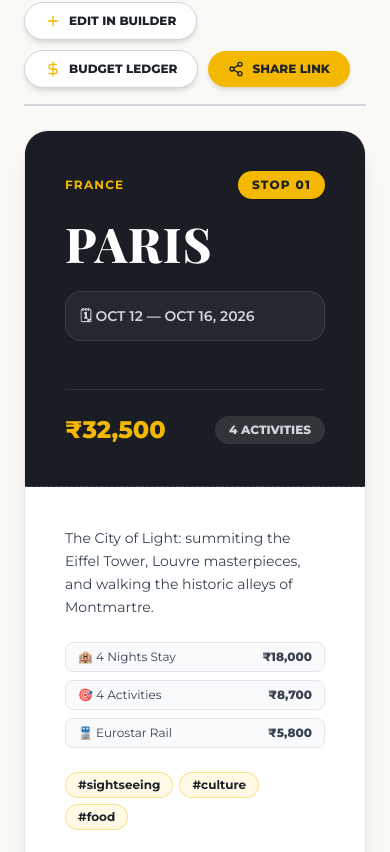
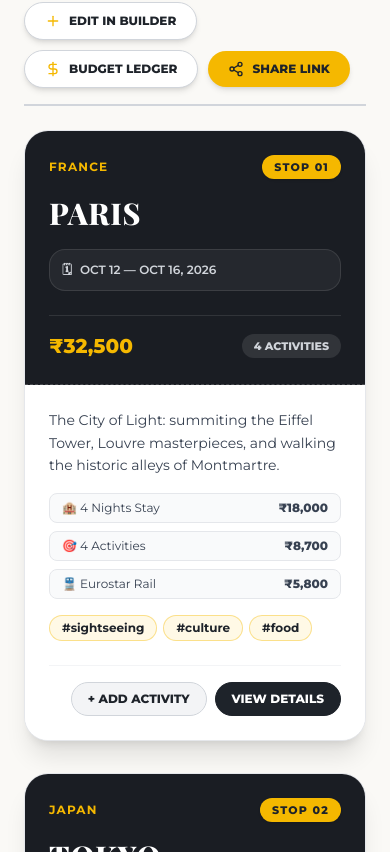
Before and after one commit to kavisha2035/LDCE_Hackathon, a React (Vite) app in the folder client/: page / in a window 390 px wide. Shown: the part 3252-4104 px from the top of the page. Built offline with nearby package versions, Linux system fonts and the light colour scheme; no server answers; a web font is replaced by a local one.

Commit message:
Make cards 100% responsive across mobile, tablet and desktop devices

```diff
--- a/client/src/components/TicketCard.jsx
+++ b/client/src/components/TicketCard.jsx
@@ -14,37 +14,38 @@ export default function TicketCard({
   return (
     <div
       onClick={onClick}
-      className={`flex flex-col md:flex-row min-h-[600px] h-full overflow-hidden rounded-3xl border border-gray-200 bg-white shadow-xl hover:shadow-2xl transition-all duration-300 group ${
+      className={`flex flex-col md:flex-row min-h-[420px] sm:min-h-[480px] h-full overflow-hidden rounded-3xl border border-gray-200 bg-white shadow-xl hover:shadow-2xl transition-all duration-300 group ${
         onClick ? 'cursor-pointer' : ''
       }`}
     >
       {/* Left Ticket Stub */}
-      <div className="bg-[#1A1D23] text-white p-10 md:w-72 shrink-0 flex flex-col justify-between relative border-b md:border-b-0 md:border-r border-dashed border-white/20">
+      <div className="bg-[#1A1D23] text-white p-6 sm:p-8 md:p-9 md:w-72 shrink-0 flex flex-col justify-between relative border-b md:border-b-0 md:border-r border-dashed border-white/20">
         <div>
-          <div className="flex items-center justify-between text-xs font-bold font-sans text-[#F5B800] mb-5 uppercase tracking-widest">
-            <span className="tracking-widest">{country || 'STOP'}</span>
+          <div className="flex items-center justify-between text-xs font-bold font-sans text-[#F5B800] mb-4 uppercase tracking-widest">
+            <span className="tracking-widest truncate max-w-[140px]">{country || 'STOP'}</span>
             {badge && (
-              <span className="px-3.5 py-1.5 rounded-full text-xs bg-[#F5B800] text-[#1E232A] font-extrabold shadow">
+              <span className="px-3 py-1 rounded-full text-[11px] bg-[#F5B800] text-[#1E232A] font-extrabold shadow">
                 {badge}
               </span>
             )}
           </div>
-          <h3 className="text-5xl sm:text-6xl font-black font-serif tracking-wide text-white leading-none mb-6 group-hover:text-[#F5B800] transition duration-300">
+          <h3 className="text-3xl sm:text-4xl md:text-5xl font-black font-serif tracking-wide text-white leading-tight mb-4 break-words group-hover:text-[#F5B800] transition duration-300">
             {city}
           </h3>
           {dates && (
-            <div className="text-sm font-sans font-semibold text-gray-300 mt-4 bg-white/5 p-3.5 rounded-2xl border border-white/10">
-              🗓 {dates}
+            <div className="text-xs sm:text-sm font-sans font-semibold text-gray-300 mt-2 bg-white/5 p-3 rounded-2xl border border-white/10 flex items-center gap-2">
+              <span>🗓</span>
+              <span className="truncate">{dates}</span>
             </div>
           )}
         </div>
 
-        <div className="mt-12 pt-6 border-t border-white/10 flex items-center justify-between font-sans">
-          <span className="text-[#F5B800] text-2xl font-black">
+        <div className="mt-6 pt-4 border-t border-white/10 flex items-center justify-between font-sans">
+          <span className="text-[#F5B800] text-xl sm:text-2xl font-black">
             {cost !== undefined ? `₹${cost.toLocaleString('en-IN')}` : ''}
           </span>
           {activitiesCount !== undefined && (
-            <span className="text-gray-300 text-xs font-extrabold uppercase bg-white/10 px-3.5 py-1.5 rounded-full">
+            <span className="text-gray-300 text-[11px] font-extrabold uppercase bg-white/10 px-3 py-1 rounded-full">
               {activitiesCount} {activitiesCount === 1 ? 'activity' : 'activities'}
             </span>
           )}
@@ -52,13 +53,13 @@ export default function TicketCard({
       </div>
 
       {/* Right Ticket Body */}
-      <div className="bg-white p-10 flex-1 flex flex-col justify-between space-y-8">
-        <div className="space-y-6">
+      <div className="bg-white p-6 sm:p-8 md:p-9 flex-1 flex flex-col justify-between space-y-6">
+        <div className="space-y-4">
           {children}
         </div>
 
         {actionButton && (
-          <div className="pt-6 border-t border-gray-100 flex justify-end">
+          <div className="pt-4 border-t border-gray-100 flex justify-end">
             {actionButton}
           </div>
         )}
--- a/client/src/pages/HomePage.jsx
+++ b/client/src/pages/HomePage.jsx
@@ -684,27 +684,27 @@ export default function HomePage({
         </div>
 
         {/* Destination Stamp Cards Grid */}
-        <div className="grid grid-cols-1 sm:grid-cols-2 lg:grid-cols-3 gap-10">
+        <div className="grid grid-cols-1 md:grid-cols-2 lg:grid-cols-3 gap-6 sm:gap-8 lg:gap-10">
           {filteredCities.map((city) => {
             const isSaved = savedCities.includes(city.name);
             return (
               <div
                 key={city.name}
-                className="bg-white border border-gray-200 rounded-3xl shadow-xl hover:shadow-2xl overflow-hidden flex flex-col justify-between group transition duration-300 min-h-[620px]"
+                className="bg-white border border-gray-200 rounded-3xl shadow-xl hover:shadow-2xl overflow-hidden flex flex-col justify-between group transition duration-300 min-h-[460px] sm:min-h-[520px] h-full"
               >
                 <div>
                   {/* Card Image Banner */}
-                  <div className="relative h-80 sm:h-96 overflow-hidden">
+                  <div className="relative h-60 sm:h-72 lg:h-80 overflow-hidden">
                     <img
                       src={city.image}
                       alt={city.name}
                       className="w-full h-full object-cover group-hover:scale-105 transition duration-700"
                     />
-                    <div className="absolute inset-0 bg-gradient-to-t from-black/80 via-black/20 to-transparent"></div>
+                    <div className="absolute inset-0 bg-gradient-to-t from-black/85 via-black/25 to-transparent"></div>
 
                     {/* Country Badge */}
-                    <div className="absolute top-6 left-6">
-                      <span className="px-4 py-1.5 bg-[#1E232A] text-[#F5B800] font-sans text-xs font-extrabold uppercase tracking-widest rounded-full shadow-md">
+                    <div className="absolute top-4 left-4 sm:top-6 sm:left-6">
+                      <span className="px-3.5 py-1.5 bg-[#1E232A] text-[#F5B800] font-sans text-[11px] sm:text-xs font-extrabold uppercase tracking-widest rounded-full shadow-md">
                         {city.country}
                       </span>
                     </div>
@@ -712,44 +712,44 @@ export default function HomePage({
                     <button
                       onClick={() => toggleSaveCity(city.name)}
                       title={isSaved ? "Saved to Bucket List" : "Save destination"}
-                      className={`absolute top-6 right-6 p-3 rounded-full shadow-lg transition cursor-pointer ${
+                      className={`absolute top-4 right-4 sm:top-6 sm:right-6 p-2.5 sm:p-3 rounded-full shadow-lg transition cursor-pointer ${
                         isSaved ? 'bg-[#F5B800] text-[#1E232A]' : 'bg-white/90 text-[#1E232A] hover:bg-white'
                       }`}
                     >
-                      <Heart className={`h-5 w-5 ${isSaved ? 'fill-[#1E232A]' : ''}`} />
+                      <Heart className={`h-4 w-4 sm:h-5 sm:w-5 ${isSaved ? 'fill-[#1E232A]' : ''}`} />
                     </button>
 
                     {/* Bottom Title on Image */}
-                    <div className="absolute bottom-6 left-6 right-6 flex items-end justify-between text-white">
-                      <div>
-                        <h3 className="text-4xl sm:text-5xl font-serif font-black tracking-wide leading-tight">
+                    <div className="absolute bottom-4 left-4 right-4 sm:bottom-6 sm:left-6 sm:right-6 flex items-end justify-between text-white gap-2">
+                      <div className="min-w-0 flex-1">
+                        <h3 className="text-2xl sm:text-3xl lg:text-4xl font-serif font-black tracking-wide leading-tight truncate">
                           {city.name}
                         </h3>
-                        <span className="text-xs text-[#F5B800] uppercase font-extrabold tracking-widest block mt-1">
+                        <span className="text-[10px] sm:text-xs text-[#F5B800] uppercase font-extrabold tracking-widest block mt-0.5 truncate">
                           {city.region} REGION
                         </span>
                       </div>
-                      <span className="px-3.5 py-1.5 bg-white/20 backdrop-blur-md text-white text-xs font-extrabold uppercase rounded-full">
+                      <span className="px-2.5 py-1 sm:px-3.5 sm:py-1.5 bg-white/20 backdrop-blur-md text-white text-[10px] sm:text-xs font-extrabold uppercase rounded-full shrink-0">
                         INDEX {city.costIndex}/5
                       </span>
                     </div>
                   </div>
 
                   {/* Body Content */}
-                  <div className="p-10 space-y-6">
-                    <p className="text-sm text-gray-600 leading-relaxed font-sans font-medium">
+                  <div className="p-6 sm:p-8 space-y-4 sm:space-y-6">
+                    <p className="text-xs sm:text-sm text-gray-600 leading-relaxed font-sans font-medium line-clamp-3">
                       {city.description}
                     </p>
 
-                    <div className="space-y-3">
+                    <div className="space-y-2">
                       <span className="text-[10px] text-gray-400 uppercase font-extrabold tracking-widest block">
                         SIGNATURE HIGHLIGHTS:
                       </span>
-                      <div className="flex flex-wrap gap-2">
+                      <div className="flex flex-wrap gap-1.5 sm:gap-2">
                         {city.highlights.map((h) => (
                           <span
                             key={h}
-                            className="px-3.5 py-1.5 bg-gray-100 text-gray-700 font-sans text-xs font-bold rounded-full border border-gray-200"
+                            className="px-3 py-1 bg-gray-100 text-gray-700 font-sans text-[11px] sm:text-xs font-bold rounded-full border border-gray-200"
                           >
                             {h}
                           </span>
@@ -760,20 +760,20 @@ export default function HomePage({
                 </div>
 
                 {/* Card Action Footer */}
-                <div className="p-10 pt-4 flex items-center justify-between border-t border-gray-100 bg-gray-50/50">
+                <div className="p-6 sm:p-8 pt-4 flex flex-col sm:flex-row sm:items-center justify-between border-t border-gray-100 bg-gray-50/50 gap-3">
                   <span className="text-xs text-gray-500 font-sans font-semibold">
-                    Popularity: <strong className="text-[#1E232A] text-sm font-black">{city.popularity}%</strong>
+                    Popularity: <strong className="text-[#1E232A] text-xs sm:text-sm font-black">{city.popularity}%</strong>
                   </span>
                   <div className="flex items-center gap-2">
                     <button
                       onClick={() => onNavigate('activities', { city: city.name })}
-                      className="px-5 py-2.5 bg-gray-200 hover:bg-gray-300 text-[#1E232A] font-extrabold text-xs uppercase tracking-wider transition cursor-pointer rounded-full"
+                      className="flex-1 sm:flex-initial px-4 py-2 sm:px-5 sm:py-2.5 bg-gray-200 hover:bg-gray-300 text-[#1E232A] font-extrabold text-[11px] sm:text-xs uppercase tracking-wider transition cursor-pointer rounded-full text-center"
                     >
                       ACTIVITIES
                     </button>
                     <button
                       onClick={() => onNavigate('cities', { search: city.name })}
-                      className="px-6 py-2.5 bg-[#F5B800] hover:bg-[#E0A600] text-[#1E232A] font-extrabold text-xs uppercase tracking-wider transition cursor-pointer rounded-full shadow-md"
+                      className="flex-1 sm:flex-initial px-5 py-2 sm:px-6 sm:py-2.5 bg-[#F5B800] hover:bg-[#E0A600] text-[#1E232A] font-extrabold text-[11px] sm:text-xs uppercase tracking-wider transition cursor-pointer rounded-full shadow-md text-center"
                     >
                       DETAILS &gt;
                     </button>
```
